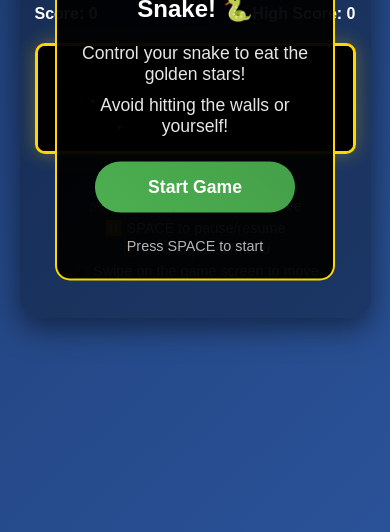
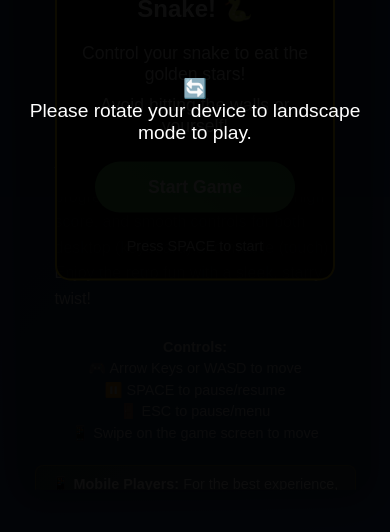
Before and after one commit to cruze-tech/SnakeGameWebVersion, a website: page index.html in a window 390 px wide. Shown: the part 312-844 px from the top of the page. Drawn offline with Linux system fonts and the light colour scheme.

Commit message:
Update of Mobile GamePlay Features

```diff
--- a/game.js
+++ b/game.js
@@ -7,6 +7,7 @@ const gameOverScreen = document.getElementById('gameOver');
 const startScreen = document.getElementById('startScreen');
 const finalScoreElement = document.getElementById('finalScore');
 
+const orientationWarning = document.getElementById('orientation-warning');
 // Game constants
 const GRID_SIZE = 20;
 const CANVAS_WIDTH = 1200;
@@ -486,5 +487,31 @@ canvas.addEventListener('touchend', (e) => {
     }
 });
 
+// --- Screen Orientation Handling ---
+
+function checkOrientation() {
+    // This check is for mobile/tablet devices in portrait mode.
+    // We check if the orientation is portrait and if the screen width is typical for a mobile device.
+    const isPortrait = window.matchMedia("(orientation: portrait)").matches;
+    const isMobile = window.innerWidth < 1024; // Target tablets and phones
+
+    if (isPortrait && isMobile) {
+        if (orientationWarning) orientationWarning.style.display = 'flex';
+        // If the game is running, pause it automatically to prevent playing in the wrong orientation.
+        if (gameRunning && !isPaused) {
+            pauseGame();
+        }
+    } else {
+        if (orientationWarning) orientationWarning.style.display = 'none';
+    }
+}
+
+// Add event listeners to check orientation on resize or orientation change
+window.addEventListener('resize', checkOrientation);
+window.addEventListener('orientationchange', checkOrientation);
+
+// Initial check when the page loads
+document.addEventListener('DOMContentLoaded', checkOrientation);
+
 // Initial draw
 draw();
--- a/index.html
+++ b/index.html
@@ -68,6 +68,21 @@
             background-clip: text;
         }
 
+        .game-description {
+            margin: 25px auto;
+            max-width: 800px;
+            text-align: left;
+            padding: 0 20px;
+            opacity: 0.9;
+            line-height: 1.6;
+        }
+
+        .game-description h2 {
+            margin-bottom: 10px;
+            text-align: center;
+            color: #FFD700;
+        }
+
         #gameCanvas {
             border: 3px solid #FFD700;
             border-radius: 10px;
@@ -92,6 +107,15 @@
             font-size: 1em;
             opacity: 0.8;
             line-height: 1.5;
+        }
+
+        .mobile-tip {
+            margin-top: 15px;
+            padding: 10px;
+            background: rgba(255, 215, 0, 0.1);
+            border: 1px solid rgba(255, 215, 0, 0.3);
+            border-radius: 8px;
+            font-size: 0.9em;
         }
 
         .game-screen {
@@ -233,6 +257,23 @@
             outline: 2px solid #FFD700;
             outline-offset: 2px;
         }
+
+        #orientation-warning {
+            position: fixed;
+            top: 0;
+            left: 0;
+            width: 100%;
+            height: 100%;
+            background: rgba(0, 0, 0, 0.95);
+            color: white;
+            display: none; /* Initially hidden */
+            justify-content: center;
+            align-items: center;
+            text-align: center;
+            font-size: 1.2em;
+            z-index: 200;
+            padding: 20px;
+        }
     </style>
 </head>
 <body>
@@ -243,12 +284,19 @@
             <div>High Score: <span id="highScore">0</span></div>
         </div>
         <canvas id="gameCanvas" width="1200" height="400"></canvas>
+        <div class="game-description">
+            <h2>About Star Snake</h2>
+            <p>Star Snake is a modern, polished take on the classic snake game. Control a growing snake to eat the golden stars, but be careful not to hit the walls or your own tail! The game features progressive difficulty, a persistent high score, and smooth controls for both desktop (keyboard) and mobile (touch). Enjoy the retro fun with a sleek, starry twist!</p>
+        </div>
         <div class="controls">
             <strong>Controls:</strong><br>
             🎮 Arrow Keys or WASD to move<br>
             ⏸️ SPACE to pause/resume<br>
             🚪 ESC to pause/menu<br>
             📱 Swipe on the game screen to move
+        </div>
+        <div class="mobile-tip">
+            <strong>📱 Mobile Players:</strong> For the best experience, please play in landscape mode!
         </div>
 
         <div id="startScreen" class="game-screen">
@@ -283,6 +331,11 @@
         </div>
     </div>
 
+    <!-- Orientation Warning for Mobile -->
+    <div id="orientation-warning">
+        <p>🔄<br>Please rotate your device to landscape mode to play.</p>
+    </div>
+
     <script src="game.js"></script>
 </body>
 </html>
```
